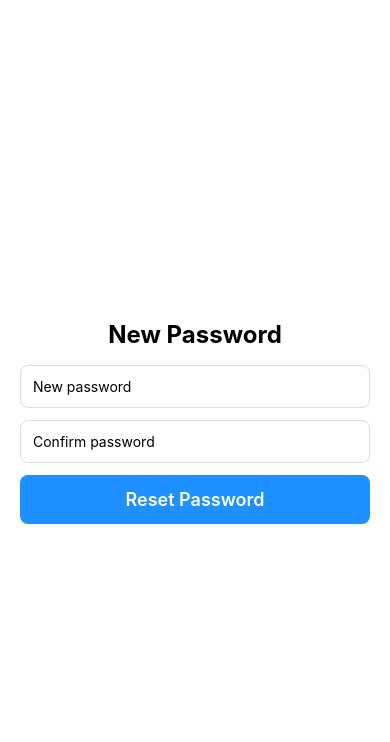
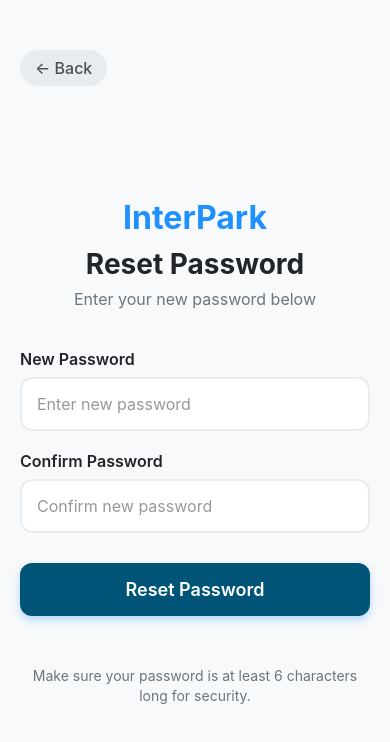
Before and after one commit to interparkenterprises/interpark_mobile, a React Native app: screen /ResetPassword in a window 390 px wide. Shown: the top 742 px of the page. Built offline with nearby package versions, Linux system fonts and the light colour scheme; what expo-web-browser would draw is missing.

Commit message:
new changes for the various files

```diff
--- a/App.js
+++ b/App.js
@@ -6,9 +6,10 @@
 import { GestureHandlerRootView } from 'react-native-gesture-handler';
 import AppNavigator from './src/navigation/AppNavigator';
 import { NavigationContainer } from '@react-navigation/native';
+import { Linking } from 'react-native';
 
 const linking = {
-  // Recognize both your app’s scheme and your backend’s https:// URL
+  // Recognize both your app's scheme and your backend's https:// URL
   prefixes: [
     'interpark://',                                      // mobile deep link
     'https://interpark-backend.onrender.com',            // web fallback
@@ -19,6 +20,24 @@
       ResetPassword: 'reset-password/:token',
       // … other screens if you ever deep‑link to them
     },
+  },
+  // Add getInitialURL and subscribe for better deep link handling
+  async getInitialURL() {
+    // Check if app was opened from a deep link
+    const url = await Linking.getInitialURL();
+    return url;
+  },
+  subscribe(listener) {
+    // Listen to incoming links when app is already open
+    const onReceiveURL = ({ url }) => listener(url);
+
+    // Listen to incoming links from deep linking
+    const subscription = Linking.addEventListener('url', onReceiveURL);
+
+    return () => {
+      // Clean up the event listeners
+      subscription?.remove();
+    };
   },
 };
 
--- a/src/screens/ChatRooms.js
+++ b/src/screens/ChatRooms.js
@@ -385,7 +385,7 @@
     const renderSend = (props) => (
         <Send {...props}>
             <View style={styles.sendButtonContainer}>
-                <Icon name="send" size={24} color="#007AFF" />
+                <Icon name="send" size={24} color="#005478" />
             </View>
         </Send>
     );
--- a/src/screens/ForgotPassword.js
+++ b/src/screens/ForgotPassword.js
@@ -116,7 +116,7 @@
     color: '#000',
   },
   resetButton: {
-    backgroundColor: '#1E90FF',
+    backgroundColor: '#005478',
     paddingVertical: 14,
     borderRadius: 8,
     alignItems: 'center',
--- a/src/screens/ResetPassword.js
+++ b/src/screens/ResetPassword.js
@@ -1,5 +1,5 @@
 // src/screens/ResetPassword.js
-import React, { useState } from 'react';
+import React, { useState, useEffect } from 'react';
 import {
   View,
   Text,
@@ -8,61 +8,154 @@
   Alert,
   ActivityIndicator,
   StyleSheet,
+  KeyboardAvoidingView,
+  Platform,
+  ScrollView,
 } from 'react-native';
 import axios from 'axios';
 import { useRoute, useNavigation } from '@react-navigation/native';
 import { EXPO_PUBLIC_API_BASE_URL } from '@env';
 
 export default function ResetPassword() {
-  const { token } = useRoute().params || {};
+  const route = useRoute();
   const navigation = useNavigation();
   const [pw, setPw] = useState('');
   const [confirm, setConfirm] = useState('');
   const [loading, setLoading] = useState(false);
+  const [token, setToken] = useState('');
+
+  useEffect(() => {
+    // Get token from route params (from deep link)
+    const routeToken = route.params?.token;
+    if (routeToken) {
+      setToken(routeToken);
+    } else {
+      // If no token, show error and go back
+      Alert.alert(
+        'Error',
+        'Invalid reset link. Please try again.',
+        [{ text: 'OK', onPress: () => navigation.goBack() }]
+      );
+    }
+  }, [route.params]);
+
+  const validatePassword = (password) => {
+    if (password.length < 6) {
+      return 'Password must be at least 6 characters long';
+    }
+    return null;
+  };
 
   const handleReset = async () => {
+    // Validation
+    const passwordError = validatePassword(pw);
+    if (passwordError) {
+      return Alert.alert('Validation Error', passwordError);
+    }
+
     if (!pw || pw !== confirm) {
       return Alert.alert('Error', 'Passwords must match and not be empty.');
     }
+
+    if (!token) {
+      return Alert.alert('Error', 'Invalid reset token. Please try again.');
+    }
+
     setLoading(true);
     try {
-      await axios.post(
+      const response = await axios.post(
         `https://interpark-backend.onrender.com/api/auth/reset-password/${token}`,
         { newPassword: pw }
       );
-      Alert.alert('Success', 'Password has been reset. Please log in.');
-      navigation.replace('Login');
+
+      Alert.alert(
+        'Success',
+        'Password has been reset successfully! Please log in with your new password.',
+        [
+          {
+            text: 'OK',
+            onPress: () => {
+              // Navigate to login screen
+              navigation.reset({
+                index: 0,
+                routes: [{ name: 'Login' }],
+              });
+            }
+          }
+        ]
+      );
     } catch (err) {
-      Alert.alert(
-        'Error',
-        err.response?.data?.error || 'Could not reset password.'
-      );
+      console.error('Reset password error:', err);
+      const errorMessage = err.response?.data?.error || 'Could not reset password. Please try again.';
+      Alert.alert('Error', errorMessage);
     } finally {
       setLoading(false);
     }
   };
 
+  const handleGoBack = () => {
+    Alert.alert(
+      'Cancel Reset',
+      'Are you sure you want to cancel password reset?',
+      [
+        { text: 'No', style: 'cancel' },
+        { text: 'Yes', onPress: () => navigation.goBack() }
+      ]
+    );
+  };
+
   return (
-    <View style={styles.container}>
-      <Text style={styles.title}>New Password</Text>
+    <KeyboardAvoidingView
+      style={styles.container}
+      behavior={Platform.OS === 'ios' ? 'padding' : 'height'}
+    >
+      <ScrollView contentContainerStyle={styles.scrollContainer}>
+        <TouchableOpacity
+          onPress={handleGoBack}
+          style={styles.backButton}
+        >
+          <Text style={styles.backButtonText}>← Back</Text>
+        </TouchableOpacity>
+
+        <View style={styles.header}>
+          <Text style={styles.logo}>InterPark</Text>
+          <Text style={styles.title}>Reset Password</Text>
+          <Text style={styles.subtitle}>Enter your new password below</Text>
+        </View>
+
+        <View style={styles.form}>
+          <View style={styles.inputContainer}>
+            <Text style={styles.label}>New Password</Text>
             <TextInput
               style={styles.input}
-        placeholder="New password"
+              placeholder="Enter new password"
+              placeholderTextColor="#999"
               secureTextEntry
               value={pw}
               onChangeText={setPw}
+              autoCapitalize="none"
+              autoCorrect={false}
             />
+          </View>
+
+          <View style={styles.inputContainer}>
+            <Text style={styles.label}>Confirm Password</Text>
             <TextInput
               style={styles.input}
-        placeholder="Confirm password"
+              placeholder="Confirm new password"
+              placeholderTextColor="#999"
               secureTextEntry
               value={confirm}
               onChangeText={setConfirm}
+              autoCapitalize="none"
+              autoCorrect={false}
             />
+          </View>
+
           <TouchableOpacity
-        style={[styles.button, loading && { opacity: 0.7 }]}
+            style={[styles.button, loading && styles.buttonDisabled]}
             onPress={handleReset}
-        disabled={loading}
+            disabled={loading || !pw || !confirm}
           >
             {loading ? (
               <ActivityIndicator color="#fff" />
@@ -71,24 +164,118 @@
             )}
           </TouchableOpacity>
         </View>
+
+        <View style={styles.footer}>
+          <Text style={styles.footerText}>
+            Make sure your password is at least 6 characters long for security.
+          </Text>
+        </View>
+      </ScrollView>
+    </KeyboardAvoidingView>
   );
 }
 
 const styles = StyleSheet.create({
-  container: { flex: 1, justifyContent: 'center', padding: 20, backgroundColor: '#fff' },
-  title: { fontSize: 24, fontWeight: 'bold', marginBottom: 16, textAlign: 'center' },
+  container: {
+    flex: 1,
+    backgroundColor: '#f8f9fa'
+  },
+  scrollContainer: {
+    flexGrow: 1,
+    padding: 20,
+    justifyContent: 'center',
+  },
+  backButton: {
+    position: 'absolute',
+    top: 50,
+    left: 20,
+    backgroundColor: '#e9ecef',
+    paddingHorizontal: 15,
+    paddingVertical: 8,
+    borderRadius: 20,
+    zIndex: 1,
+  },
+  backButtonText: {
+    color: '#495057',
+    fontSize: 16,
+    fontWeight: '500',
+  },
+  header: {
+    alignItems: 'center',
+    marginBottom: 40,
+    marginTop: 60,
+  },
+  logo: {
+    fontSize: 32,
+    fontWeight: 'bold',
+    color: '#1E90FF',
+    marginBottom: 10,
+  },
+  title: {
+    fontSize: 28,
+    fontWeight: 'bold',
+    color: '#212529',
+    marginBottom: 8,
+  },
+  subtitle: {
+    fontSize: 16,
+    color: '#6c757d',
+    textAlign: 'center',
+  },
+  form: {
+    marginBottom: 30,
+  },
+  inputContainer: {
+    marginBottom: 20,
+  },
+  label: {
+    fontSize: 16,
+    fontWeight: '600',
+    color: '#212529',
+    marginBottom: 8,
+  },
   input: {
-    borderWidth: 1,
-    borderColor: '#ddd',
-    borderRadius: 8,
-    padding: 12,
-    marginBottom: 12,
+    borderWidth: 2,
+    borderColor: '#e9ecef',
+    borderRadius: 12,
+    padding: 15,
+    fontSize: 16,
+    backgroundColor: '#fff',
+    color: '#212529',
   },
   button: {
-    backgroundColor: '#1E90FF',
-    paddingVertical: 14,
-    borderRadius: 8,
+    backgroundColor: '#005478',
+    paddingVertical: 16,
+    borderRadius: 12,
     alignItems: 'center',
+    marginTop: 10,
+    shadowColor: '#1E90FF',
+    shadowOffset: {
+      width: 0,
+      height: 4,
     },
-  buttonText: { color: '#fff', fontSize: 18, fontWeight: '600' },
+    shadowOpacity: 0.3,
+    shadowRadius: 8,
+    elevation: 4,
+  },
+  buttonDisabled: {
+    backgroundColor: '#adb5bd',
+    shadowOpacity: 0,
+    elevation: 0,
+  },
+  buttonText: {
+    color: '#fff',
+    fontSize: 18,
+    fontWeight: '600'
+  },
+  footer: {
+    alignItems: 'center',
+    paddingTop: 20,
+  },
+  footerText: {
+    fontSize: 14,
+    color: '#6c757d',
+    textAlign: 'center',
+    lineHeight: 20,
+  },
 });
```
Lines whose indentation alone changed are shown as unchanged.
